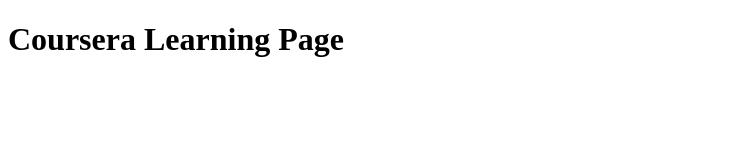
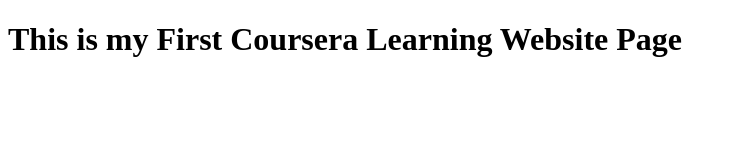
Before and after one commit to abidkk1/coursera-test, a plain HTML site: page site/index.html in a window 1280 px wide. Shown: the whole page, without its empty margins (0-737 px from the left). Drawn offline with Linux system fonts and the light colour scheme.

Commit message:
my fist app demo

```diff
--- a/site/index.html
+++ b/site/index.html
@@ -6,7 +6,7 @@
     <title>coursera learning</title>
 </head>
 <body>
-    <h1>Coursera Learning Page</h1>
+    <h1>This is my First Coursera Learning Website Page</h1>
 
 </body>
 </html>
```
